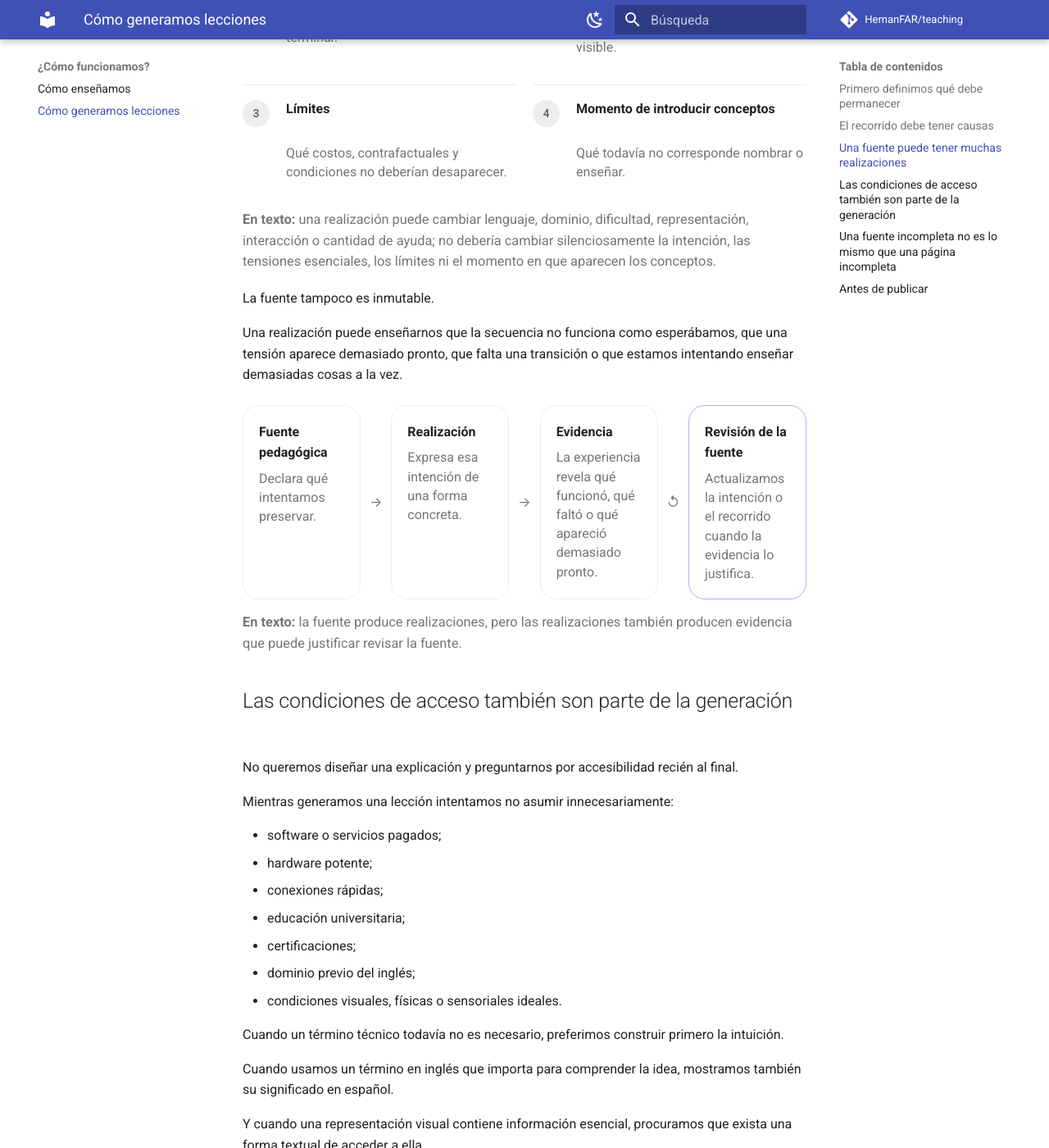
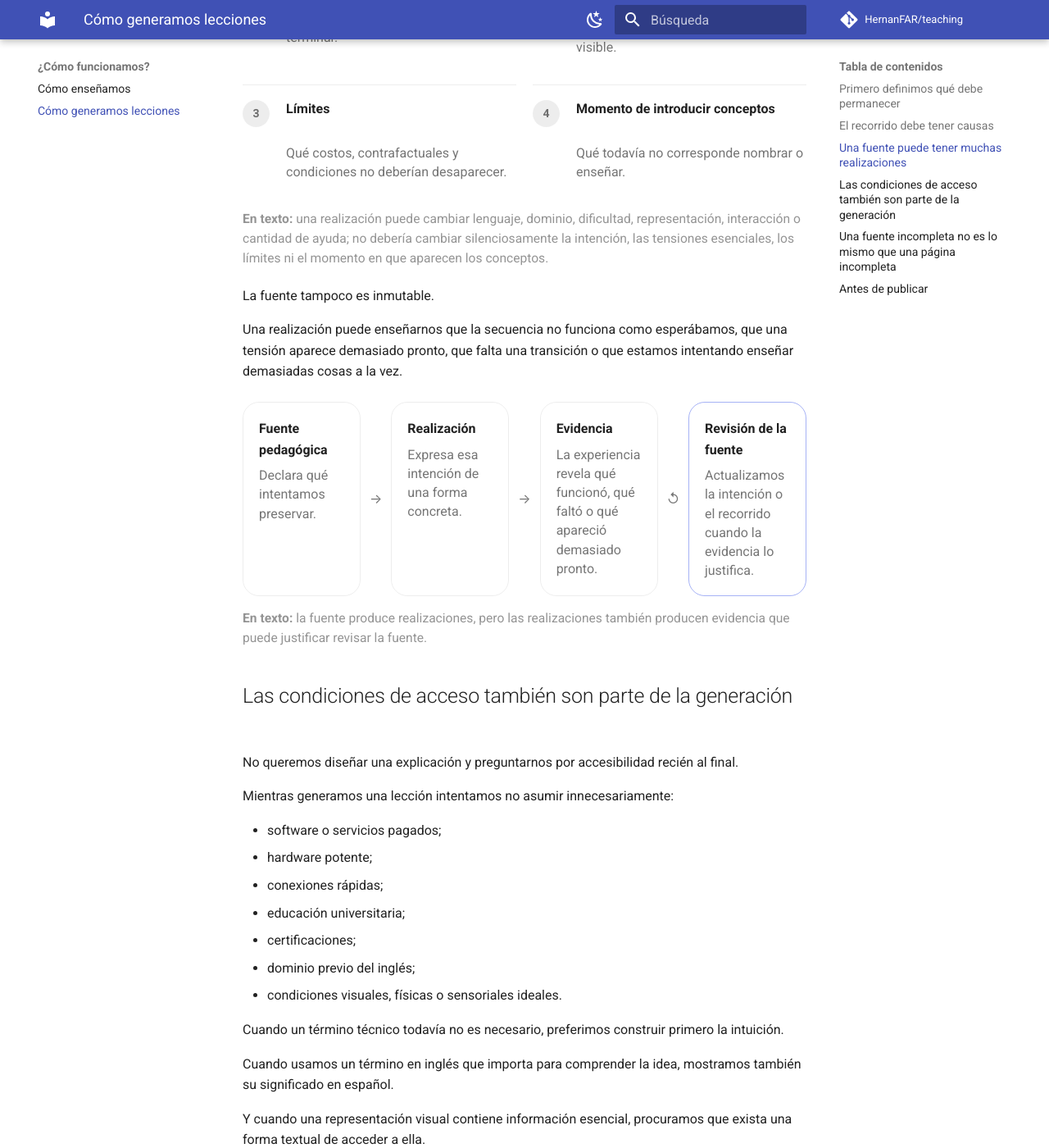
Before and after one commit to HernanFAR/teaching, an MkDocs documentation site: the page built from docs/about/lesson-generation.md, in a window 1280 px wide and 1400 px high, scrolled down 3074 px. Shown: the whole window at 82% size. Built offline with MkDocs 1.6.1 and Material for MkDocs 9.7.7, drawn with Linux system fonts in a browser that asks for light colours; comment, search, counter and statistics services are not loaded.

Commit message:
style: soften textual equivalents in generation guide

```diff
--- a/docs/stylesheets/extra.css
+++ b/docs/stylesheets/extra.css
@@ -928,3 +928,9 @@
     grid-template-columns: 1fr;
   }
 }
+
+
+.visual-equivalent--subtle {
+  opacity: 0.78;
+  font-size: 0.78rem;
+}
```
